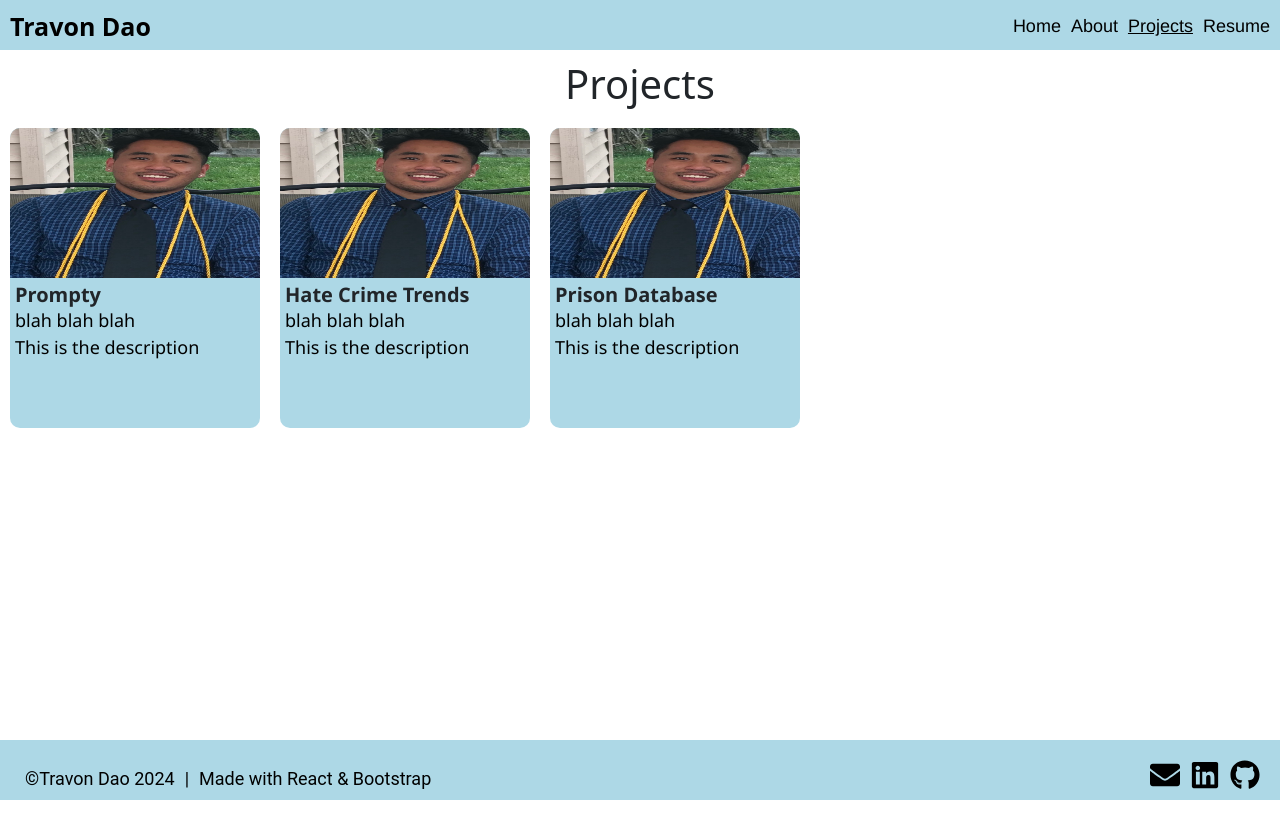
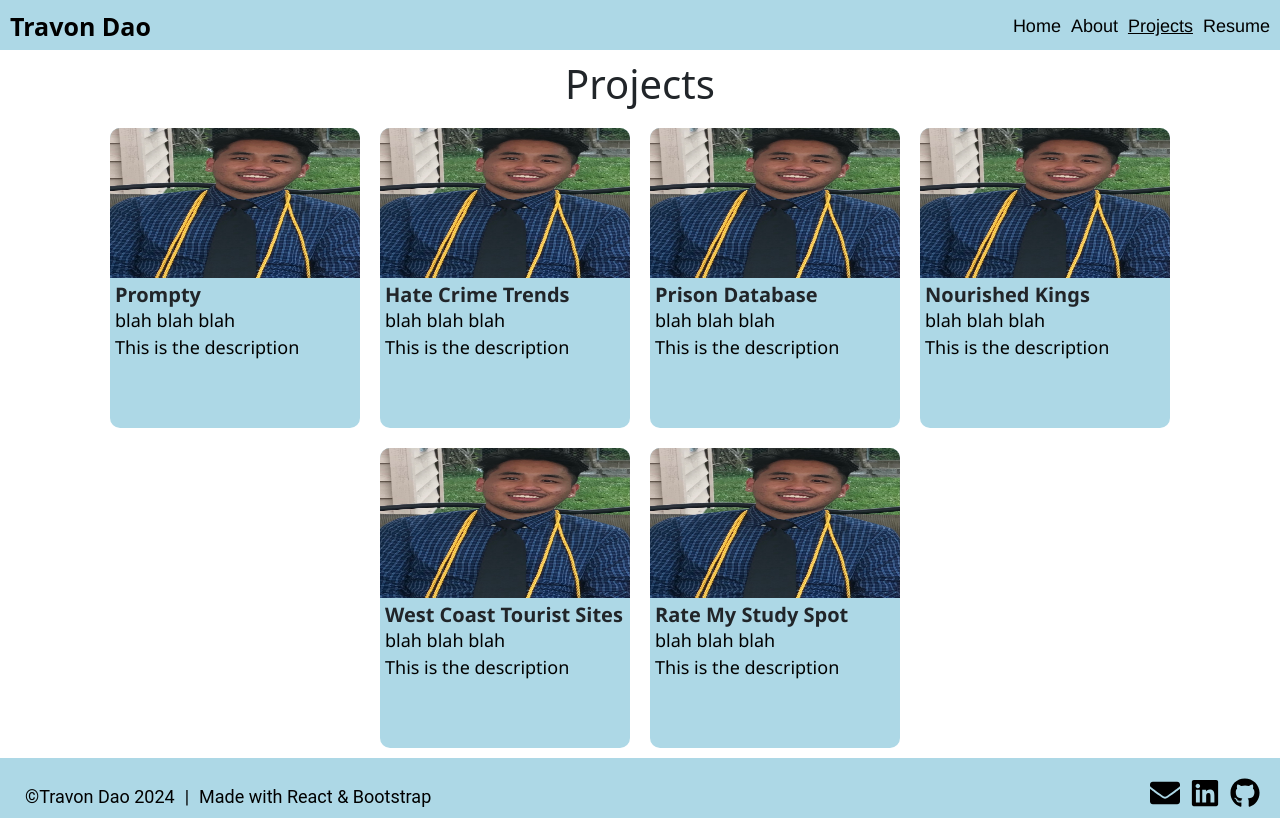
Before and after one commit to tdao09/portfolio, a React (Create React App) app: page /projects in a window 1280 px wide. Built offline with nearby package versions, Linux system fonts and the light colour scheme.

Commit message:
more projects

```diff
--- a/src/css/project.css
+++ b/src/css/project.css
@@ -5,5 +5,6 @@ h1 {
 
 div.project-container {
     display: flex;
+    justify-content: center;
     flex-wrap: wrap;
 }
--- a/src/data/projects.json
+++ b/src/data/projects.json
@@ -31,5 +31,40 @@
         "caption": "blah blah blah",
         "description": "This is the description",
         "thumbnail": "./img/travon.jpg"
+    },
+    {
+        "name": "Nourished Kings",
+        "urlParam": "Nourished-Kings",
+        "languages": "JavaScript, HTML, CSS",
+        "paragraph": "Lorem ipsum dolor sit amet, consectetur adipiscing elit, sed do eiusmod tempor incididunt ut labore et dolore magna aliqua. Ut enim ad minim veniam, quis nostrud exercitation ullamco laboris nisi ut aliquip ex ea commodo consequat. Duis aute irure dolor in reprehenderit in voluptate velit esse cillum dolore eu fugiat nulla pariatur. Excepteur sint occaecat cupidatat non proident, sunt in culpa qui officia deserunt mollit anim id est laborum.",
+
+        "skills": "Front-end Development",
+        "caption": "blah blah blah",
+        "description": "This is the description",
+        "thumbnail": "./img/travon.jpg"
+    },
+    {
+        "name": "West Coast Tourist Sites",
+        "urlParam": "West-Coast-Tourist-Sites",
+        "languages": "JavaScript, HTML, CSS",
+        "paragraph": "Lorem ipsum dolor sit amet, consectetur adipiscing elit, sed do eiusmod tempor incididunt ut labore et dolore magna aliqua. Ut enim ad minim veniam, quis nostrud exercitation ullamco laboris nisi ut aliquip ex ea commodo consequat. Duis aute irure dolor in reprehenderit in voluptate velit esse cillum dolore eu fugiat nulla pariatur. Excepteur sint occaecat cupidatat non proident, sunt in culpa qui officia deserunt mollit anim id est laborum.",
+        "Frameworks": "React",
+        "skills": "Front-end Development, Firebase",
+        "caption": "blah blah blah",
+        "description": "This is the description",
+        "thumbnail": "./img/travon.jpg"
+    },
+    {
+        "name": "Rate My Study Spot",
+        "urlParam": "Rate-My-Study-Spot",
+        "languages": "JavaScript, HTML, CSS",
+        "paragraph": "Lorem ipsum dolor sit amet, consectetur adipiscing elit, sed do eiusmod tempor incididunt ut labore et dolore magna aliqua. Ut enim ad minim veniam, quis nostrud exercitation ullamco laboris nisi ut aliquip ex ea commodo consequat. Duis aute irure dolor in reprehenderit in voluptate velit esse cillum dolore eu fugiat nulla pariatur. Excepteur sint occaecat cupidatat non proident, sunt in culpa qui officia deserunt mollit anim id est laborum.",
+        "Frameworks": "Node.js, Express.js",
+        "skills": "Front-end Development, Back-end Development, MongoDB",
+        "caption": "blah blah blah",
+        "description": "This is the description",
+        "thumbnail": "./img/travon.jpg"
     }
-]
+
+
+ ]
```
